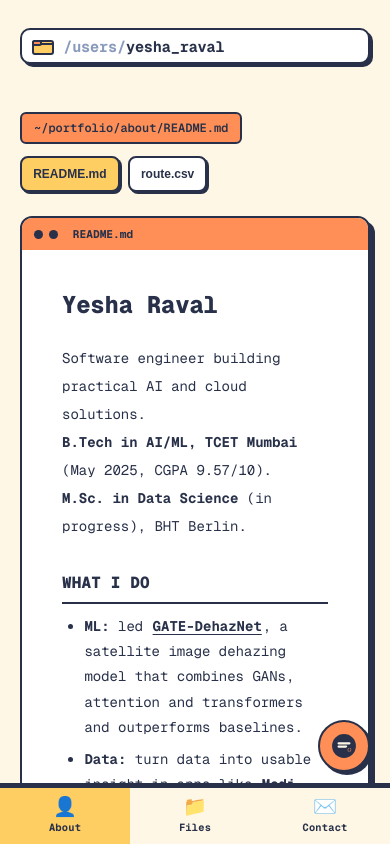
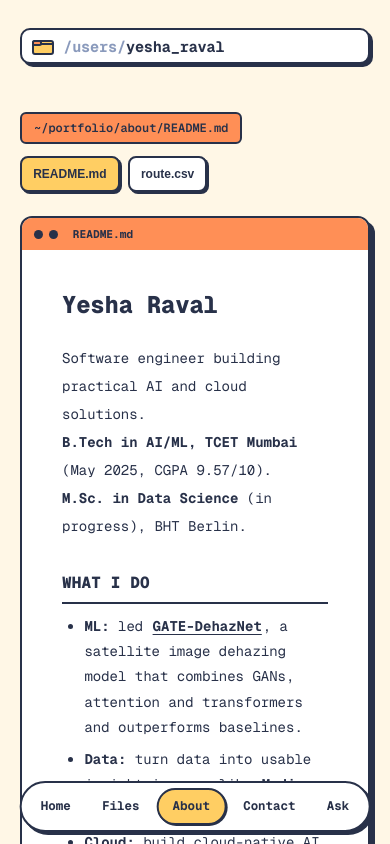
Before and after one commit to YeshaRaval/aws-hackthon-portfolio, a Next.js app: page /about in a window 390 px wide. Shown: the top 844 px of the page. Built offline with nearby package versions, Linux system fonts and the light colour scheme.

Commit message:
feat: mobile nav pill redesign + cards default on mobile

```diff
--- a/app/globals.css
+++ b/app/globals.css
@@ -1431,103 +1431,57 @@ a.folder-action:active {
 /* ── Mobile bottom navigation ───────────────────────────────────────────── */
 .mobile-bottom-nav {
   display: flex;
+  align-items: center;
   position: fixed;
-  bottom: 0;
-  left: 0;
-  right: 0;
+  bottom: 0.75rem;
+  left: 50%;
+  transform: translateX(-50%);
   z-index: 40;
-  border-top: 2px solid #283149;
-  background: #fff7e6;
-  box-shadow: 0 -3px 0 #283149;
+  border: 2px solid #283149;
+  border-radius: 999px;
+  background: #fff;
+  box-shadow: 3px 3px 0 #283149;
+  padding: 0.3rem;
+  gap: 0.15rem;
+  white-space: nowrap;
 }
 
 .mobile-bottom-nav__link {
-  flex: 1;
-  display: flex;
-  flex-direction: column;
+  display: flex;
   align-items: center;
   justify-content: center;
-  gap: 0.2rem;
-  padding: 0.6rem 0.25rem 0.55rem;
+  padding: 0.45rem 0.9rem;
+  border-radius: 999px;
   color: #283149;
   text-decoration: none;
   font-family: var(--font-geist-mono), monospace;
-  font-size: 0.65rem;
+  font-size: 0.78rem;
   font-weight: 700;
   transition: background 140ms ease;
 }
 
 .mobile-bottom-nav__link--active {
   background: #ffce63;
-}
-
-.mobile-bottom-nav__icon {
-  font-size: 1.2rem;
-  line-height: 1;
-}
-
-.mobile-bottom-nav__label {
-  letter-spacing: 0.02em;
-}
-
-/* ── Mobile FAB (floating assistant button) ─────────────────────────────── */
-.mobile-fab {
-  position: fixed;
-  bottom: 4.5rem;
-  right: 1.25rem;
-  z-index: 41;
-  width: 52px;
-  height: 52px;
-  border-radius: 50%;
-  border: 2px solid #283149;
-  background: #ff8f56;
-  box-shadow: 3px 3px 0 #283149;
-  display: flex;
-  align-items: center;
-  justify-content: center;
-  text-decoration: none;
-  transition: transform 200ms cubic-bezier(0.34, 1.56, 0.64, 1), box-shadow 180ms ease;
-}
-
-.mobile-fab:hover {
-  transform: translateY(-3px) scale(1.06);
-  box-shadow: 5px 5px 0 #283149;
-}
-
-/* Hide mobile nav and FAB on tablet+ */
+  border: 2px solid #283149;
+  box-shadow: 1px 1px 0 #283149;
+}
+
+/* Hide mobile nav on tablet+ */
 @media (min-width: 640px) {
-  .mobile-bottom-nav,
-  .mobile-fab {
+  .mobile-bottom-nav {
     display: none;
   }
 }
 
-/* ── Mobile table — horizontal scroll ──────────────────────────────────── */
+/* ── Mobile table — hide on mobile, cards are default ───────────────────── */
 @media (max-width: 639px) {
-  /* Wrap the table in a scroll container */
-  .folder-browser__content {
-    overflow-x: auto;
-    -webkit-overflow-scrolling: touch;
-  }
-
-  .folder-file-table {
-    font-size: 0.72rem;
-    min-width: 580px; /* ensures columns stay readable, scroll kicks in below this */
-  }
-
-  .folder-file-table th,
-  .folder-file-table td {
-    padding: 0.5rem 0.4rem;
-    white-space: nowrap;
-  }
-
-  /* Hide the spreadsheet letter row on mobile — saves space */
-  .folder-file-table__letters {
-    display: none;
-  }
-
-  /* Page padding for bottom nav */
+  /* Page padding for pill nav */
   main {
-    padding-bottom: 5rem;
-  }
-}
+    padding-bottom: 5.5rem;
+  }
+
+  /* Cards grid goes single column on small screens */
+  .folder-file-cards {
+    grid-template-columns: 1fr;
+  }
+}
--- a/app/mobile-nav.tsx
+++ b/app/mobile-nav.tsx
@@ -3,52 +3,35 @@
 import Link from "next/link";
 import { usePathname } from "next/navigation";
 
-/**
- * Mobile-only bottom navigation bar + floating assistant button.
- * Hidden on sm+ screens via CSS.
- */
 export default function MobileNav() {
   const pathname = usePathname();
 
   const links = [
-    { href: "/about", label: "About", icon: "👤" },
-    { href: "/files", label: "Files", icon: "📁" },
-    { href: "/contact", label: "Contact", icon: "✉️" },
+    { href: "/", label: "Home" },
+    { href: "/files", label: "Files" },
+    { href: "/about", label: "About" },
+    { href: "/contact", label: "Contact" },
+    { href: "/assistant", label: "Ask" },
   ];
 
+  // Active match: exact for home, startsWith for others
+  function isActive(href: string) {
+    if (href === "/") return pathname === "/";
+    return pathname.startsWith(href);
+  }
+
   return (
-    <>
-      {/* Bottom nav bar — About, Files, Contact */}
-      <nav
-        className="mobile-bottom-nav"
-        aria-label="Mobile navigation"
-      >
-        {links.map(({ href, label, icon }) => (
+    <nav className="mobile-bottom-nav" aria-label="Mobile navigation">
+      {links.map(({ href, label }) => (
         <Link
           key={href}
           href={href}
-            aria-current={pathname === href ? "page" : undefined}
-            className={`mobile-bottom-nav__link${pathname === href ? " mobile-bottom-nav__link--active" : ""}`}
+          aria-current={isActive(href) ? "page" : undefined}
+          className={`mobile-bottom-nav__link${isActive(href) ? " mobile-bottom-nav__link--active" : ""}`}
         >
-            <span className="mobile-bottom-nav__icon" aria-hidden="true">{icon}</span>
-            <span className="mobile-bottom-nav__label">{label}</span>
+          {label}
         </Link>
       ))}
     </nav>
-
-      {/* Floating assistant button */}
-      <Link
-        href="/assistant"
-        className="mobile-fab"
-        aria-label="Ask the assistant"
-      >
-        <svg viewBox="0 0 24 24" width="26" height="26" fill="none" aria-hidden="true">
-          <circle cx="12" cy="12" r="11" fill="#283149"/>
-          <path d="M7 9.5h10M7 12.5h7" stroke="#fff7e6" strokeWidth="2" strokeLinecap="round"/>
-          <circle cx="17" cy="15.5" r="2.5" fill="#ff8f56" stroke="#283149" strokeWidth="1.5"/>
-          <path d="M16 15.5h2M17 14.5v2" stroke="#283149" strokeWidth="1.2" strokeLinecap="round"/>
-        </svg>
-      </Link>
-    </>
   );
 }
--- a/app/portfolio-experience.tsx
+++ b/app/portfolio-experience.tsx
@@ -143,7 +143,7 @@ function PortfolioBrowser({
               key={item}
               type="button"
               aria-pressed={view === item}
-              className={`folder-browser__control${view === item ? " folder-browser__control--active" : ""}`}
+              className={`folder-browser__control${view === item ? " folder-browser__control--active" : ""}${item !== "cards" ? " hidden sm:inline-flex" : ""}`}
               onClick={() => onViewChange(item)}
             >
               {item === "raw" ? "CSV" : item === "cards" ? "Cards" : "Table"}
@@ -352,7 +352,10 @@ export default function PortfolioExperience({ route = "home" }: { route?: Portfo
   const [activeNavId, setActiveNavId] = useState<"files" | "charts" | "role-fit">(route === "research" ? "charts" : route === "skills" ? "role-fit" : "files");
   const [activeFolderId, setActiveFolderId] = useState<FolderId>(routeDefault?.folder ?? "projects-folder");
   const [activeFilter, setActiveFilter] = useState<FileFilter>(routeDefault?.filter ?? "all");
-  const [fileView, setFileView] = useState<FileView>("table");
+  // Default to cards on mobile (< 640px), table on desktop
+  const [fileView, setFileView] = useState<FileView>(() =>
+    typeof window !== "undefined" && window.innerWidth < 640 ? "cards" : "table"
+  );
   const loaderRef = useRef<HTMLDivElement>(null);
   const homeHeadingRef = useRef<HTMLHeadingElement>(null);
   const timerRef = useRef<number | null>(null);
@@ -381,7 +384,7 @@ export default function PortfolioExperience({ route = "home" }: { route?: Portfo
     if (openingTimerRef.current !== null) clearTimeout(openingTimerRef.current);
     setActiveFolderId(folderId);
     setActiveFilter(filter);
-    setFileView("table");
+    setFileView(typeof window !== "undefined" && window.innerWidth < 640 ? "cards" : "table");
     setActiveNavId(navId);
     setScreen("opening");
 
```
Lines whose indentation alone changed are shown as unchanged.
